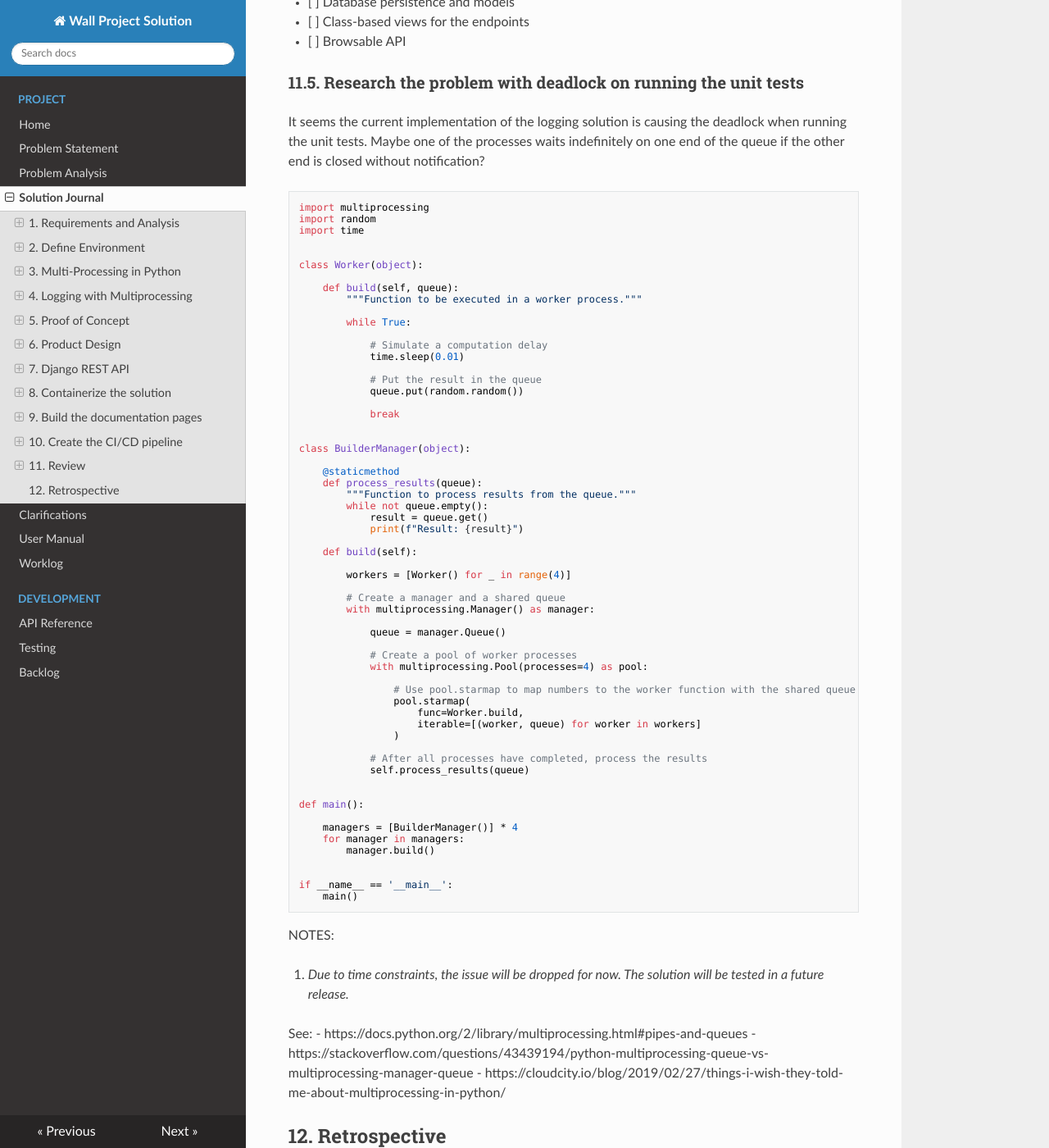
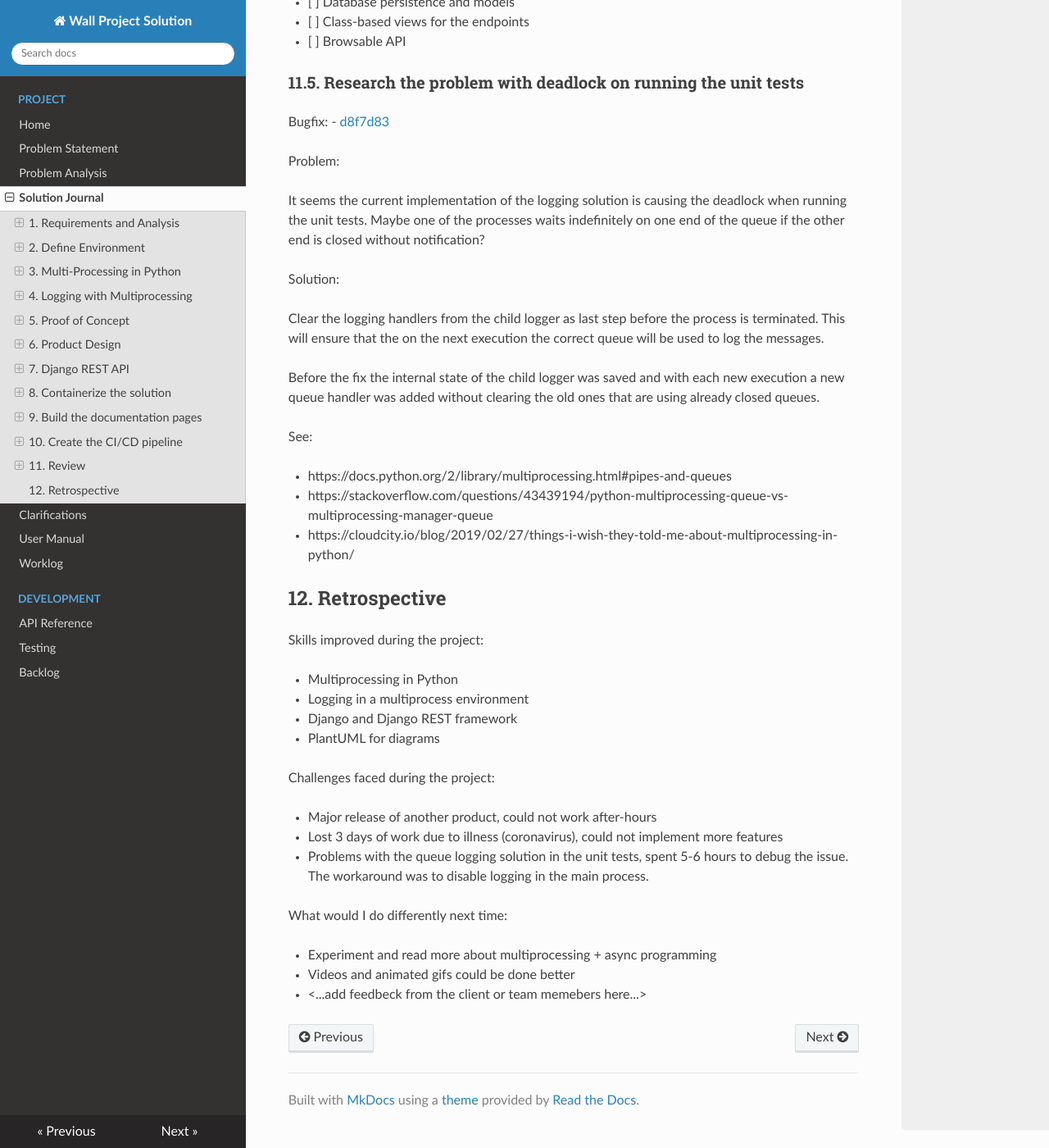
Before and after one commit to braboj/the-great-wall, an MkDocs documentation site: the page built from docs/solution.md, in a window 1280 px wide and 1400 px high, scrolled down 20203 px. Shown: the whole window at 82% size. Built offline with MkDocs 1.6.1, drawn with Linux system fonts in a browser that asks for light colours; nearby versions of some CDN libraries.

Commit message:
[#####] - Update the documentation

````diff
--- a/docs/solution.md
+++ b/docs/solution.md
@@ -773,81 +773,28 @@ If possible, include the following extended features:
 
 ### 11.5. Research the problem with deadlock on running the unit tests
 
+Bugfix:
+ -  [d8f7d83](https://github.com/braboj/the-great-wall/commit/d8f7d83)
+
+Problem:
+
 It seems the current implementation of the logging solution is causing the
 deadlock when running the unit tests. Maybe one of the processes waits
 indefinitely on one end of the queue if the other end is closed without
 notification?
 
-```python
-import multiprocessing
-import random
-import time
+Solution:
 
+Clear the logging handlers from the child logger as last step before the
+process is terminated. This will ensure that the on the next execution
+the correct queue will be used to log the messages.
 
-class Worker(object):
-
-    def build(self, queue):
-        """Function to be executed in a worker process."""
-
-        while True:
-
-            # Simulate a computation delay
-            time.sleep(0.01)
-
-            # Put the result in the queue
-            queue.put(random.random())
-
-            break
-
-
-class BuilderManager(object):
-
-    @staticmethod
-    def process_results(queue):
-        """Function to process results from the queue."""
-        while not queue.empty():
-            result = queue.get()
-            print(f"Result: {result}")
-
-    def build(self):
-
-        workers = [Worker() for _ in range(4)]
-
-        # Create a manager and a shared queue
-        with multiprocessing.Manager() as manager:
-
-            queue = manager.Queue()
-
-            # Create a pool of worker processes
-            with multiprocessing.Pool(processes=4) as pool:
-
-                # Use pool.starmap to map numbers to the worker function with the shared queue
-                pool.starmap(
-                    func=Worker.build,
-                    iterable=[(worker, queue) for worker in workers]
-                )
-
-            # After all processes have completed, process the results
-            self.process_results(queue)
-
-
-def main():
-
-    managers = [BuilderManager()] * 4
-    for manager in managers:
-        manager.build()
-
-
-if __name__ == '__main__':
-    main()
-```
-
-NOTES:
-
-1. _Due to time constraints, the issue will be dropped for now. The solution
-will be tested in a future release._
+Before the fix the internal state of the child logger was saved and with each
+new execution a new queue handler was added without clearing the old ones that
+are using already closed queues.
 
 See:
+
 - https://docs.python.org/2/library/multiprocessing.html#pipes-and-queues
 - https://stackoverflow.com/questions/43439194/python-multiprocessing-queue-vs-multiprocessing-manager-queue
 - https://cloudcity.io/blog/2019/02/27/things-i-wish-they-told-me-about-multiprocessing-in-python/
````
